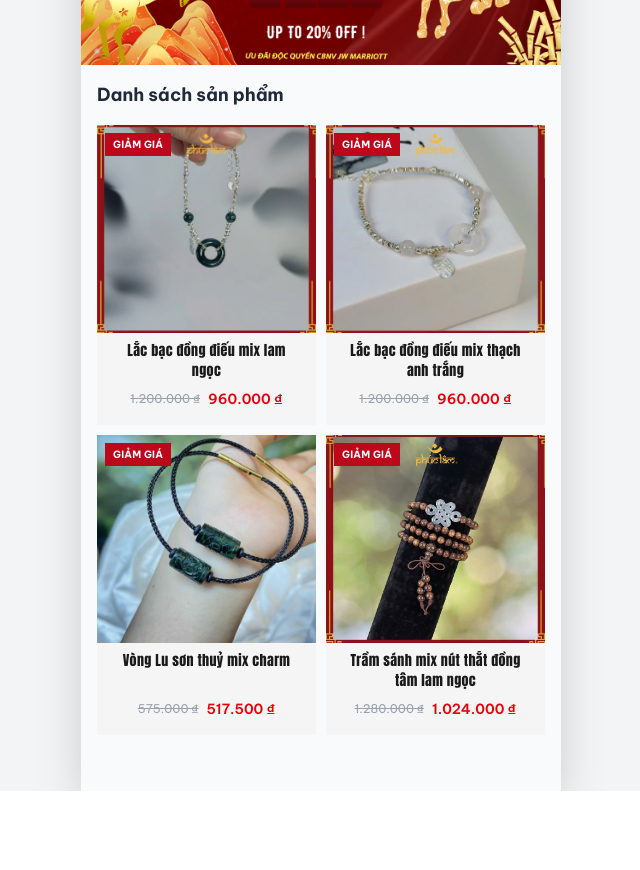
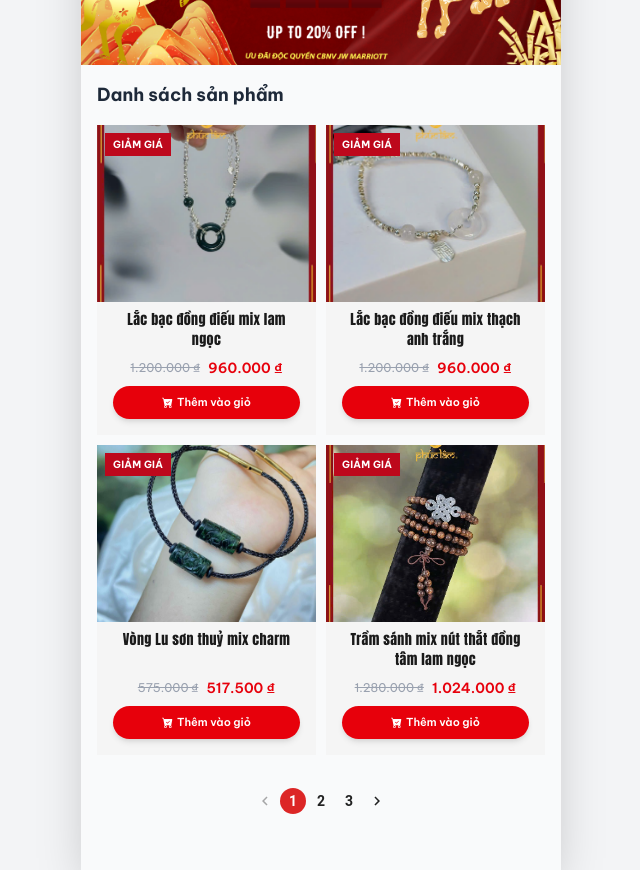
Before and after one commit to anhductr/webbanhang, a React (Vite) app: page / in a window 1280 px wide. Shown: the part 260-1130 px from the top of the page, without its empty margins (319-959 px from the left). Before the commit the page ends 1051 px from the top, so only its background shows below. Built offline with nearby package versions, Linux system fonts and the light colour scheme.

Commit message:
add pagenation and fix add cart button

```diff
--- a/src/components/ProductList.jsx
+++ b/src/components/ProductList.jsx
@@ -1,11 +1,10 @@
-import React from 'react';
+import React, { useState, useEffect, useRef } from 'react';
 import { Swiper, SwiperSlide } from 'swiper/react';
 import { Grid, Navigation } from 'swiper/modules';
 import { IoIosArrowForward, IoIosArrowBack } from "react-icons/io";
-import { useState, useEffect, useRef } from "react";
 import { useNavigate } from 'react-router-dom';
 import { useCart } from '../context/CartContext';
-import { Dialog, DialogContent, Button } from '@mui/material';
+import { Dialog, DialogContent, Button, Pagination } from '@mui/material';
 import { BsFillCartCheckFill } from "react-icons/bs";
 
 import 'swiper/css';
@@ -20,6 +19,11 @@ const ProductList = ({ products }) => {
     const navigate = useNavigate();
     const { addToCart } = useCart();
     const [showCartSuccessModal, setShowCartSuccessModal] = useState(false);
+
+    // Pagination state
+    const [currentPage, setCurrentPage] = useState(1);
+    const itemsPerPage = 4; // 2 columns x 2 rows
+    const totalPages = Math.ceil(products.length / itemsPerPage);
 
     useEffect(() => {
         let timer;
@@ -36,6 +40,15 @@ const ProductList = ({ products }) => {
         navigate('/cart');
     };
 
+    const handlePageChange = (event, value) => {
+        setCurrentPage(value);
+        if (swiperRef.current && swiperRef.current.swiper) {
+            // Swiper grid with 2 rows: 1 slide per page in Swiper terminology
+            // represents 4 products (2x2). So slide index 0 is products 0-3,
+            // slide index 1 is products 4-7, etc.
+            swiperRef.current.swiper.slideTo(value - 1);
+        }
+    };
 
     return (
         <div className="p-4">
@@ -48,22 +61,20 @@ const ProductList = ({ products }) => {
                         fill: 'row'
                     }}
                     spaceBetween={10}
-                    // pagination={{
-                    //     clickable: true,
-                    // }}
                     modules={[Grid, Navigation]}
+                    onSlideChange={(swiper) => {
+                        // Sync MUI Pagination when swiper is dragged/changed manually
+                        setCurrentPage(swiper.activeIndex + 1);
+                    }}
                     navigation={{
                         nextEl: '.swiper-button-next-custom',
                         prevEl: '.swiper-button-prev-custom',
                     }}
-                    className="mySwiper h-full w-full"
+                    className="mySwiper h-full w-full mb-6"
                     ref={swiperRef}
                 >
                     {products.map((product, index) => {
-                        // Map JSON keys
                         const name = product['TÊN SẢN PHẨM'];
-
-                        // Format price as VND currency
                         const formatVND = (value) => {
                             if (typeof value === 'number') {
                                 return new Intl.NumberFormat('vi-VN', {
@@ -78,12 +89,10 @@ const ProductList = ({ products }) => {
                         const originalPrice = formatVND(product['GIÁ NIÊM YẾT']);
                         const hasDiscount = product['GIÁ NIÊM YẾT'] && product['GIÁ NIÊM YẾT'] > product['Giá sau chiết khấu'];
                         const code = product['MÃ SP'] || '';
-
-                        // Image strategy
                         const imageSrc = product['ảnh'] || (code ? `/products/${code}.jpg` : null);
 
                         return (
-                            <SwiperSlide key={index} className="!h-[300px]">
+                            <SwiperSlide key={index} className="!h-[310px]">
                                 <div
                                     className="bg-[#f5f5f5] flex flex-col justify-between h-full group relative"
                                 >
@@ -109,34 +118,14 @@ const ProductList = ({ products }) => {
                                                 {code}
                                             </div>
                                         )}
-
-                                        {/* Add to Cart Button - appears on hover */}
-                                        <button
-                                            onClick={(e) => {
-                                                e.stopPropagation();
-                                                addToCart(product);
-                                                setShowCartSuccessModal(true);
-                                            }}
-                                            className="absolute bottom-2 left-1/2 -translate-x-1/2
-                                                bg-red-600 text-white px-3 py-2 rounded-full
-                                                opacity-0 group-hover:opacity-100
-                                                transform translate-y-2 group-hover:translate-y-0
-                                                transition-all duration-300 ease-out
-                                                hover:bg-red-700 active:scale-95
-                                                flex items-center gap-1 text-[11px] font-semibold
-                                                shadow-lg z-20"
-                                        >
-                                            <BsFillCartCheckFill size={20} />
-                                            Thêm vào giỏ
-                                        </button>
                                     </div>
 
-                                    <div className="flex flex-col flex-grow p-4 pt-2">
-                                        <h3 className="text-sm font-medium text-[#1a1a1a] line-clamp-2 mb-2 text-center min-h-[40px] font-anton tracking-wide" title={name}>
+                                    <div className="flex flex-col flex-grow p-4 pt-2 gap-2">
+                                        <h3 className="text-sm font-medium text-[#1a1a1a] line-clamp-2 text-center min-h-[40px] font-anton tracking-wide" title={name}>
                                             {name || 'Sản phẩm mới'}
                                         </h3>
 
-                                        <div className="mt-auto flex flex-wrap justify-center items-center gap-2 text-sm">
+                                        <div className="flex flex-wrap justify-center items-center gap-2 text-sm">
                                             {hasDiscount && (
                                                 <span className="text-gray-400 line-through decoration-gray-400 text-xs">
                                                     {originalPrice}
@@ -146,6 +135,23 @@ const ProductList = ({ products }) => {
                                                 {price}
                                             </span>
                                         </div>
+
+                                        {/* Add to Cart Button - always visible */}
+                                        <button
+                                            onClick={(e) => {
+                                                e.stopPropagation();
+                                                addToCart(product);
+                                                setShowCartSuccessModal(true);
+                                            }}
+                                            className="w-full bg-red-600 text-white py-2 rounded-full
+                                                hover:bg-red-700 active:scale-95
+                                                transition-all duration-200
+                                                inline-flex items-center justify-center gap-1 text-[11px] font-semibold
+                                                shadow-md"
+                                        >
+                                            <BsFillCartCheckFill className="flex-shrink-0" size={11} />
+                                            <span>Thêm vào giỏ</span>
+                                        </button>
                                     </div>
                                 </div>
                             </SwiperSlide>
@@ -154,23 +160,44 @@ const ProductList = ({ products }) => {
                 </Swiper>
                 <button
                     onClick={() => swiperRef.current?.swiper?.slidePrev()}
-                    className="swiper-button-prev-custom absolute left-2 top-1/2 -translate-y-1/2 z-10
-                        w-10 h-10 rounded-full !bg-black/40 !text-white flex items-center justify-center
+                    className="swiper-button-prev-custom absolute left-2 top-[35%] -translate-y-1/2 z-10
+                        w-8 h-8 rounded-full !bg-black/40 !text-white flex items-center justify-center
                         opacity-0 group-hover/list:opacity-100 transition-all duration-300 backdrop-blur-sm shadow-lg border border-white/10 hover:!bg-black/60
                         [&.swiper-button-disabled]:invisible [&.swiper-button-disabled]:opacity-0"
                 >
-                    <IoIosArrowBack size={24} />
+                    <IoIosArrowBack size={20} />
                 </button>
 
                 <button
                     onClick={() => swiperRef.current?.swiper?.slideNext()}
-                    className="swiper-button-next-custom absolute right-2 top-1/2 -translate-y-1/2 z-10
-                        w-10 h-10 rounded-full !bg-black/40 !text-white flex items-center justify-center
+                    className="swiper-button-next-custom absolute right-2 top-[35%] -translate-y-1/2 z-10
+                        w-8 h-8 rounded-full !bg-black/40 !text-white flex items-center justify-center
                         opacity-0 group-hover/list:opacity-100 transition-all duration-300 backdrop-blur-sm shadow-lg border border-white/10 hover:!bg-black/60
                         [&.swiper-button-disabled]:invisible [&.swiper-button-disabled]:opacity-0"
                 >
-                    <IoIosArrowForward size={24} />
+                    <IoIosArrowForward size={20} />
                 </button>
+            </div>
+
+            {/* MUI Pagination */}
+            <div className="mt-8 flex justify-center">
+                <Pagination
+                    count={totalPages}
+                    page={currentPage}
+                    onChange={handlePageChange}
+                    color="error" // Uses the red theme
+                    size="small"
+                    siblingCount={1}
+                    boundaryCount={1}
+                    sx={{
+                        '& .MuiPaginationItem-root': {
+                            fontWeight: 'bold',
+                        },
+                        '& .Mui-selected': {
+                            backgroundColor: '#dc2626 !important', // red-600
+                        }
+                    }}
+                />
             </div>
 
             <Dialog
@@ -190,7 +217,6 @@ const ProductList = ({ products }) => {
             >
                 <DialogContent className="flex flex-col items-center justify-center p-0 overflow-hidden">
                     <div className="mb-4 flex justify-center">
-                        {/* Green shopping cart icon */}
                         <BsFillCartCheckFill className="text-[#00c853] text-[50px]" />
                     </div>
 
```
